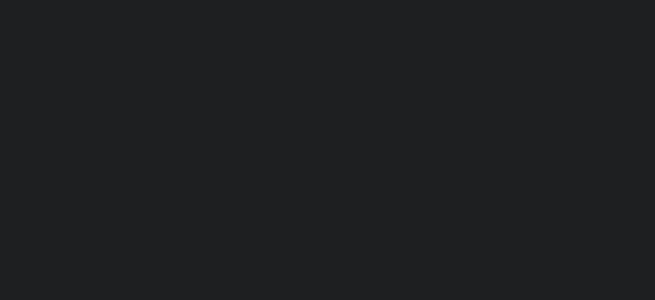
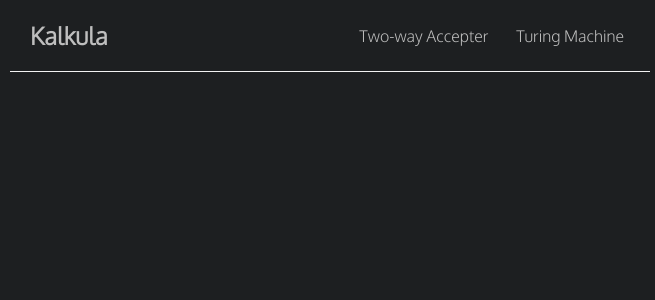
Before and after one commit to gabopotestades/kalkula_old, a React (Create React App) app: page / in a window 1280 px wide. Shown: the top 300 px of the page, without its empty margins (310-965 px from the left). Built offline with nearby package versions, Linux system fonts and the light colour scheme.

Commit message:
Initial design

```diff
--- a/package.json
+++ b/package.json
@@ -8,6 +8,7 @@
     "@testing-library/user-event": "^12.8.3",
     "react": "^17.0.2",
     "react-dom": "^17.0.2",
+    "react-router-dom": "^5.2.0",
     "react-scripts": "4.0.3",
     "web-vitals": "^1.1.2"
   },
--- a/public/index.html
+++ b/public/index.html
@@ -7,7 +7,7 @@
     <meta name="theme-color" content="#000000" />
     <meta
       name="description"
-      content="Web site created using create-react-app"
+      content="A website for learning Computer Science"
     />
     <link rel="apple-touch-icon" href="%PUBLIC_URL%/penrose.png" />
     <!--
--- a/src/App.css
+++ b/src/App.css
@@ -1,19 +1,38 @@
 .App {
   text-align: center;
-}
-
-.App-logo {
-  height: 40vmin;
-  pointer-events: none;
+  background-color: #1d1f21;
+  color: #bebebe;
 }
 
 .App-header {
-  background-color: #1d1f21;
   min-height: 100vh;
   display: flex;
   flex-direction: column;
-  align-items: center;
+  align-items: top;
   justify-content: center;
   font-size: calc(10px + 2vmin);
-  color: white;
 }
+
+.navbar {
+  padding: 20px;
+  display: flex;
+  align-items: center;
+  max-width: 600px;
+  margin: 0 auto;
+  border-bottom: 1px solid #f2f2f2;
+}
+.navbar h1 {
+  color: #bebebe;
+}
+.navbar .links {
+  margin-left: auto;
+}
+.navbar a {
+  color: #bebebe;
+  margin-left: 16px;
+  text-decoration: none;
+  padding: 6px;
+}
+.navbar a:hover {
+  color: #807a7c;
+}
--- a/src/App.js
+++ b/src/App.js
@@ -1,11 +1,14 @@
 import './App.css';
+import Navbar from './Navbar';
+import {BrowserRouter as Router, Route, Switch} from 'react-router-dom';
 
 function App() {
   return (
-    <div className="App">
-      <header className="App-header">
-      </header>
-    </div>
+    <Router>
+      <div className="App">
+        <Navbar/>
+      </div>
+    </Router>
   );
 }
 
--- /dev/null
+++ b/src/Navbar.js
@@ -0,0 +1,15 @@
+import { Link } from 'react-router-dom';
+
+const Navbar = () => {
+    return (
+        <nav className="navbar">
+            <h1>Kalkula</h1>
+            <div className="links">
+                <Link to="/">Two-way Accepter</Link>
+                <Link to="/tm">Turing Machine</Link>
+            </div>
+        </nav>
+     );
+}
+
+export default Navbar;
--- a/src/index.css
+++ b/src/index.css
@@ -1,13 +1,17 @@
+@import url("https://fonts.googleapis.com/css2?family=Oxygen:wght@300&display=swap");
+
+* {
+  background-color: #1d1f21;
+  font-family: "Oxygen";
+  margin: 0;
+}
+
 body {
-  margin: 0;
-  font-family: -apple-system, BlinkMacSystemFont, 'Segoe UI', 'Roboto', 'Oxygen',
-    'Ubuntu', 'Cantarell', 'Fira Sans', 'Droid Sans', 'Helvetica Neue',
-    sans-serif;
   -webkit-font-smoothing: antialiased;
   -moz-osx-font-smoothing: grayscale;
 }
 
 code {
-  font-family: source-code-pro, Menlo, Monaco, Consolas, 'Courier New',
+  font-family: source-code-pro, Menlo, Monaco, Consolas, "Courier New",
     monospace;
 }
```
Also changed, not shown: public/manifest.json, 1 other file (tests, documents, lock files or other folders).
